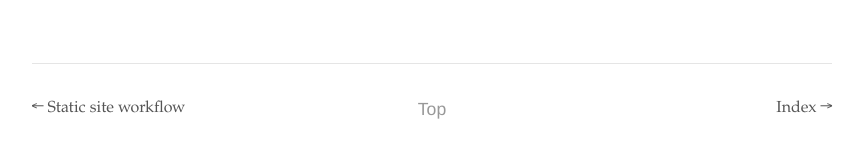
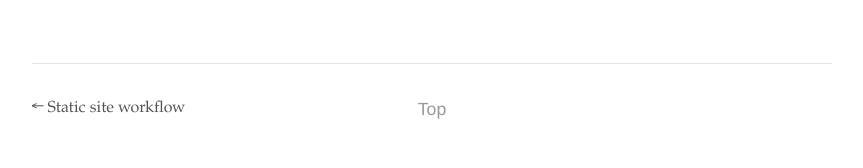
Before and after one commit to RobertDickens/dinkers.github.io, a Jekyll site: the page built from _static-sites/lets-encrypt.md, in a window 1280 px wide. Shown: the part 746-914 px from the top of the page, without its empty margins (208-1071 px from the left). Built offline with Jekyll 4.4.1, drawn with Linux system fonts in a browser that asks for light colours; some web fonts are replaced.

Commit message:
Added more robust index link checker for post pagination

```diff
--- a/_layouts/post.html
+++ b/_layouts/post.html
@@ -13,13 +13,17 @@ layout: default
 
 <div class="pagination">
 
-  {% if page.next.url and page.next.title != "Index" %}
-    <a href="{{ page.next.url | prepend: site.baseurl }}" class="left arrow">&#8592; {{ page.next.title }}</a>
-  {% endif %}
+  {% unless page.next.url contains "index" %}
+    {% if page.next.url %}
+      <a href="{{ page.next.url | prepend: site.baseurl }}" class="left arrow">&#8592; {{ page.next.title }}</a>
+    {% endif %}
+  {% endunless %}
 
-  {% if page.previous.url and page.next.title != "Index" %}
-    <a href="{{ page.previous.url | prepend: site.baseurl }}" class="right arrow">{{ page.previous.title }} &#8594;</a>
-  {% endif %}
+  {% unless page.previous.url contains "index" %}
+    {% if page.previous.url %}
+      <a href="{{ page.previous.url | prepend: site.baseurl }}" class="right arrow">{{ page.previous.title }} &#8594;</a>
+    {% endif %}
+  {% endunless %}
 
   <a href="#" class="top">Top</a>
 
```
